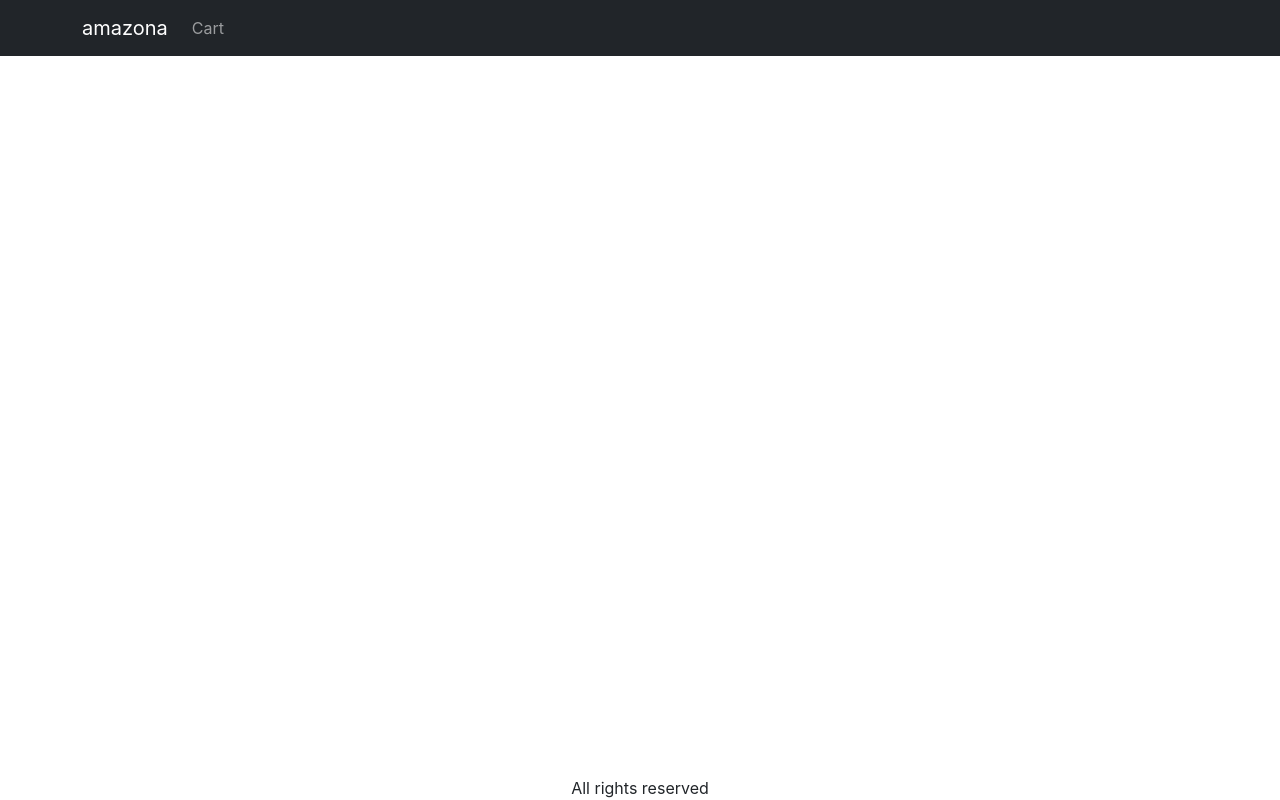
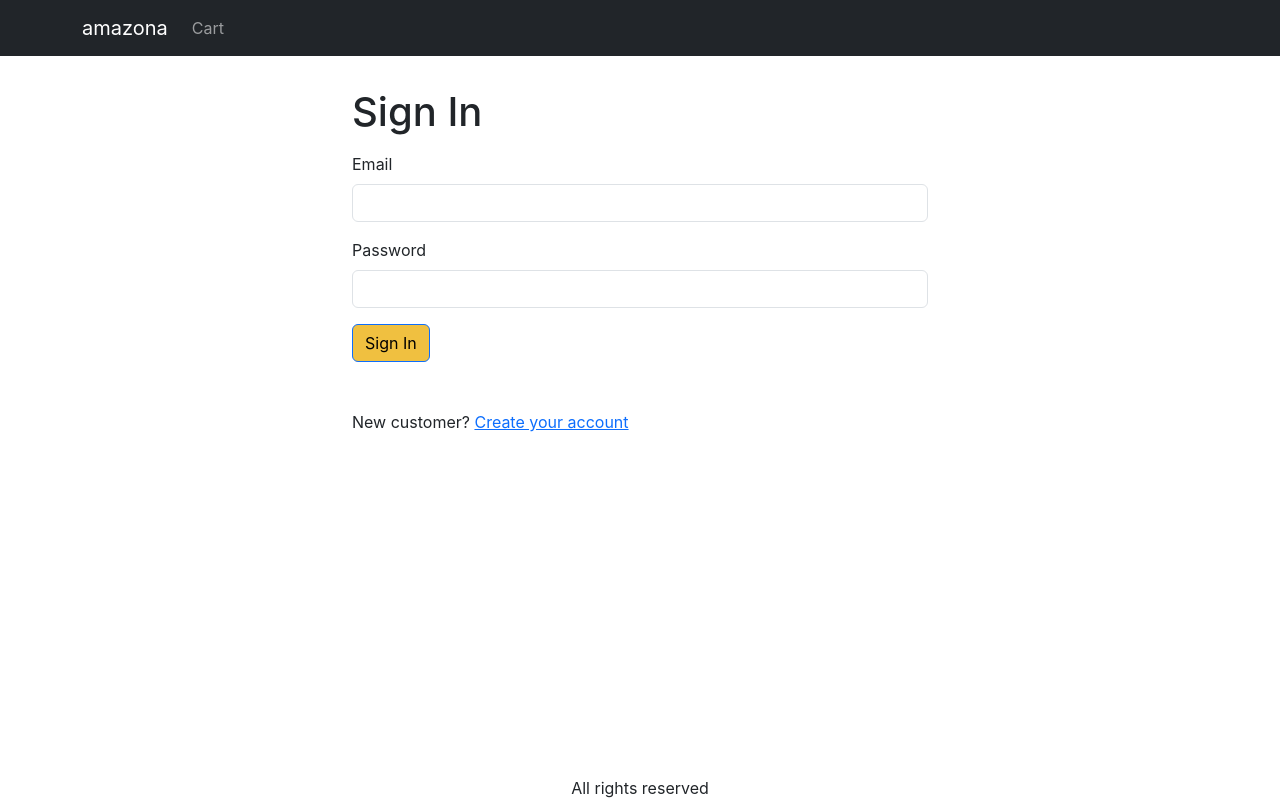
Before and after one commit to mirulh/amazonMERN, a React (Create React App) app in the folder frontend/: page /signin in a window 1280 px wide. Built offline with nearby package versions, Linux system fonts and the light colour scheme.

Commit message:
created sigin in screen using react bootstrap Form that enables proceed to checkout to be redirected to sign in

```diff
--- a/frontend/src/App.js
+++ b/frontend/src/App.js
@@ -9,6 +9,8 @@
 import { LinkContainer } from 'react-router-bootstrap';
 import { useContext } from 'react';
 import { Store } from './Store';
+import CartScreen from './screens/CartScreen';
+import SigninScreen from './screens/SigninScreen';
 // [3]
 import UseState from './testOnly/UseState';
 import UseEffect from './testOnly/UseEffect';
@@ -20,7 +22,6 @@
 import UseContext2 from './testOnly/UseContext2';
 import UseContext3 from './testOnly/UseContext3';
 import UseContext4 from './testOnly/UseContext4';
-import CartScreen from './screens/CartScreen';
 
 function App() {
   const { state } = useContext(Store);
@@ -55,6 +56,7 @@
             <Routes>
               <Route path="/product/:slug" element={<ProductScreen />} />
               <Route path="/cart" element={<CartScreen />} />
+              <Route path="/signin" element={<SigninScreen />} />
               <Route path="/" element={<HomeScreen />} />
               {/* [3] */}
               <Route path="/useState-example" element={<UseState />} />
--- a/frontend/src/index.css
+++ b/frontend/src/index.css
@@ -65,6 +65,10 @@
   height: 80px;
 }
 
+.small-container {
+  max-width: 600px;
+}
+
 /*
 
 [1] Setting flex: 1; on a flex item essentially means that the item can grow and shrink as needed to fill the available space in the flex container along the main axis. It's a common technique used to distribute space evenly among flex items within a flex container.
--- a/frontend/src/screens/CartScreen.js
+++ b/frontend/src/screens/CartScreen.js
@@ -36,6 +36,7 @@
 
   const checkoutHandler = () => {
     navigate('/signin?redirect=/shipping');
+    // it ties with sign in screen
   };
 
   return (
--- /dev/null
+++ b/frontend/src/screens/SigninScreen.js
@@ -0,0 +1,51 @@
+import Container from 'react-bootstrap/Container';
+import Form from 'react-bootstrap/Form';
+import Button from 'react-bootstrap/esm/Button';
+import { Helmet } from 'react-helmet-async';
+import { Link, useLocation } from 'react-router-dom';
+
+export default function SigninScreen() {
+  const { search } = useLocation();
+  const redirectInUrl = new URLSearchParams(search).get('redirect');
+
+  // ternary operator
+  const redirect = redirectInUrl ? redirectInUrl : '/';
+
+  return (
+    <Container className="small-container">
+      <Helmet>
+        <title>Sign In</title>
+      </Helmet>
+      <h1 className="my-3">Sign In</h1>
+
+      <Form>
+        <Form.Group className="mb-3" controlId="email">
+          <Form.Label>Email</Form.Label>
+          <Form.Control type="email" required />
+        </Form.Group>
+
+        <Form.Group className="mb-3" controlId="password">
+          <Form.Label>Password</Form.Label>
+          <Form.Control type="password" required />
+        </Form.Group>
+
+        <div className="mb-5">
+          <Button type="submit">Sign In</Button>
+        </div>
+
+        <div className="mb-3    ">
+          New customer?{' '}
+          <Link to={`/signup?redirect=${redirect}`}>Create your account</Link>
+        </div>
+      </Form>
+    </Container>
+  );
+}
+
+/*
+
+Form.Control create input box for entering email or password
+
+Difference between Link to and href. Link to is a react router that ties with <Route></Route> and is used to navigate single page application
+
+*/
```
